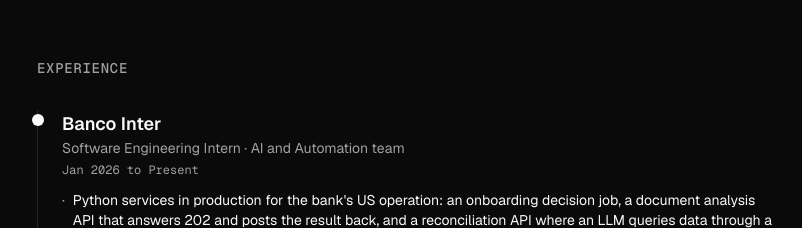
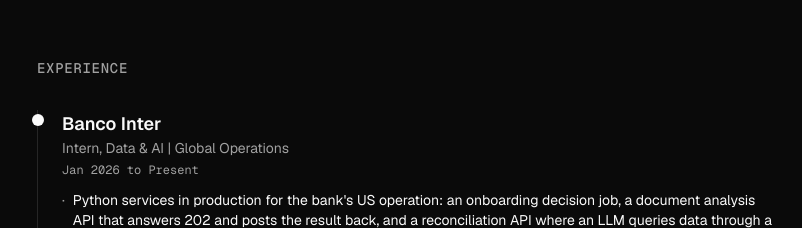
Before and after one commit to tutorres/torres.dev, a Next.js app: page / in a window 1280 px wide. Shown: the part 1580-1808 px from the top of the page, without its empty margins (235-1037 px from the left). Built offline with nearby package versions, Linux system fonts and the light colour scheme.

Commit message:
Align Inter role title: Intern, Data & AI | Global Operations
Co-Authored-By: Claude Sonnet 5.5 <noreply@anthropic.com>
Claude-Session: https://claude.ai/code/session_01WGWYkeu22s3M2McnmGdm7g

```diff
--- a/components/Experience.tsx
+++ b/components/Experience.tsx
@@ -45,8 +45,8 @@ const experiences: ExperienceItem[] = [
   {
     company: "Banco Inter",
     role: {
-      en: "Software Engineering Intern · AI and Automation team",
-      pt: "Estagiário de Engenharia de Software · time de IA e Automação",
+      en: "Intern, Data & AI | Global Operations",
+      pt: "Estagiário, Dados e IA | Global Operations",
     },
     period: {
       en: "Jan 2026 to Present",
```
Also changed, not shown: 1 other file (tests, documents, lock files or other folders).
